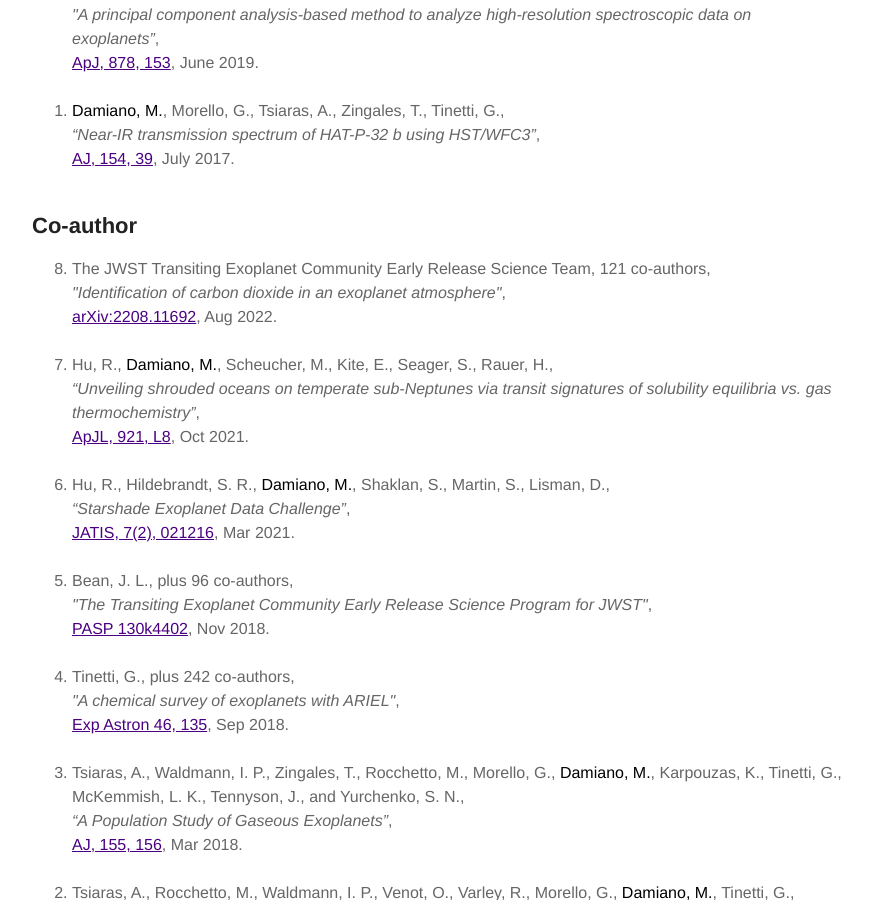
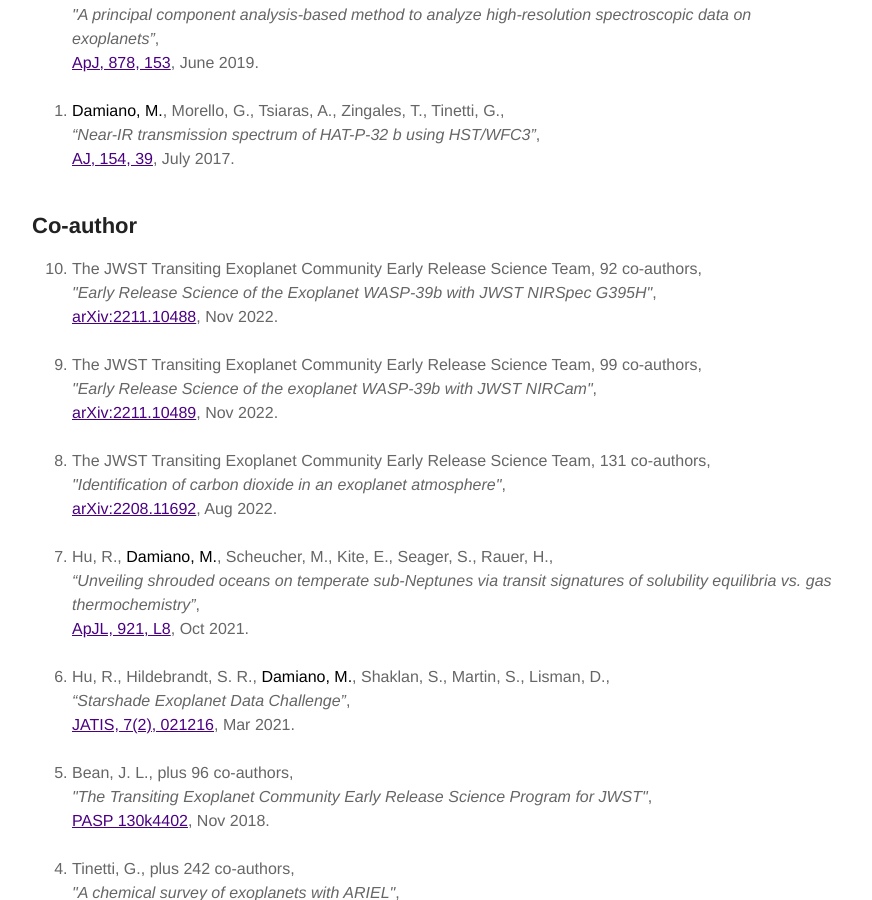
Before and after one commit to MDamiano/MDamiano.github.io, a Jekyll site: the page built from publications.md, in a window 1280 px wide and 900 px high, scrolled down 1362 px. Shown: the whole window, without its empty margins (203-1075 px from the left). Built offline with Jekyll 4.4.1, drawn with Linux system fonts in a browser that asks for light colours.

Commit message:
November 2022

```diff
--- a/publications.md
+++ b/publications.md
@@ -51,7 +51,15 @@ layout: page
 <h2>Co-author</h2>
 
 <ol reversed>
-    <li>The JWST Transiting Exoplanet Community Early Release Science Team, 121 co-authors,
+    <li>The JWST Transiting Exoplanet Community Early Release Science Team, 92 co-authors,
+	    <br /><i>"Early Release Science of the Exoplanet WASP-39b with JWST NIRSpec G395H"</i>,
+	    <br /><a href="https://arxiv.org/abs/2211.10488">arXiv:2211.10488</a>, Nov 2022.
+	    <br /><br /></li>
+    <li>The JWST Transiting Exoplanet Community Early Release Science Team, 99 co-authors,
+	    <br /><i>"Early Release Science of the exoplanet WASP-39b with JWST NIRCam"</i>,
+	    <br /><a href="https://arxiv.org/abs/2211.10489">arXiv:2211.10489</a>, Nov 2022.
+	    <br /><br /></li>
+    <li>The JWST Transiting Exoplanet Community Early Release Science Team, 131 co-authors,
 	    <br /><i>"Identification of carbon dioxide in an exoplanet atmosphere"</i>,
 	    <br /><a href="https://arxiv.org/abs/2208.11692">arXiv:2208.11692</a>, Aug 2022.
 	    <br /><br /></li>
```
Also changed, not shown: 2 other files.
